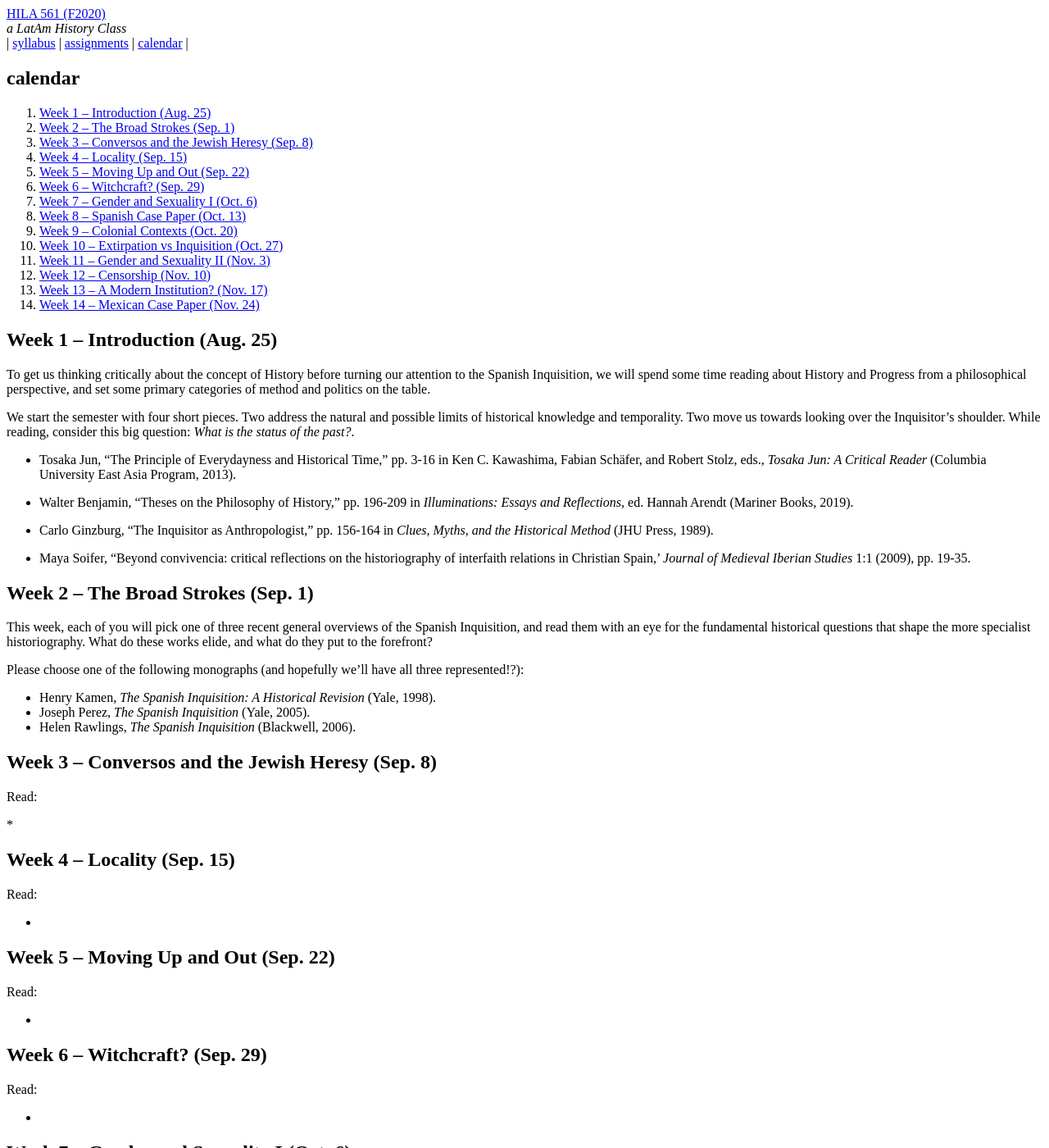
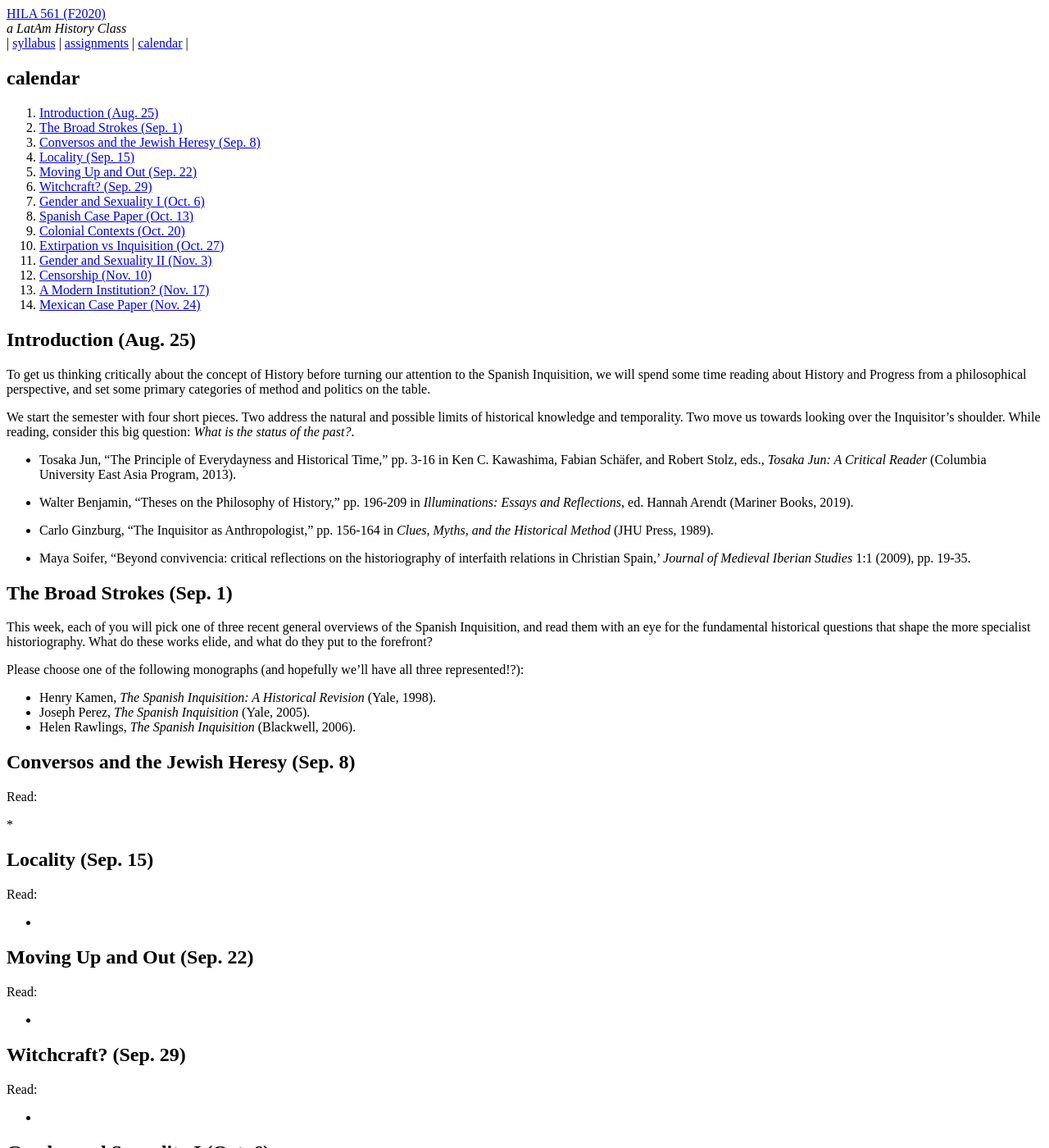
Before and after one commit to chadblack/561-Inquisition, a Jekyll site: the page built from calendar.md, in a window 1280 px wide and 1400 px high. Shown: the whole window at 82% size. Built offline with Jekyll 4.4.1, drawn with Linux system fonts in a browser that asks for light colours; some web fonts are replaced; some of the changed text lies outside the part shown.

Commit message:
week labels weak

```diff
--- a/calendar.md
+++ b/calendar.md
@@ -9,7 +9,7 @@ title: calendar
 1. week
 {:toc}
 
-## Week 1 -- Introduction (Aug. 25)
+## Introduction (Aug. 25)
 
 To get us thinking critically about the concept of History before turning our
 attention to the Spanish Inquisition, we will spend some time reading about
@@ -36,7 +36,7 @@ question: *What is the status of the past?*.
   of interfaith relations in Christian Spain,' *Journal of Medieval Iberian
   Studies* 1:1 (2009), pp. 19-35.
 
-## Week 2 -- The Broad Strokes (Sep. 1)
+## The Broad Strokes (Sep. 1)
 
 This week, each of you will pick one of three recent general overviews of the
 Spanish Inquisition, and read them with an eye for the fundamental historical
@@ -50,81 +50,81 @@ three represented!?):
 * Joseph Perez, *The Spanish Inquisition* (Yale, 2005).
 * Helen Rawlings, *The Spanish Inquisition* (Blackwell, 2006).
 
-## Week 3 -- Conversos and the Jewish Heresy (Sep. 8)
+## Conversos and the Jewish Heresy (Sep. 8)
 
 Read:
 
 *
 
 
-## Week 4 -- Locality (Sep. 15)
+## Locality (Sep. 15)
 
 Read:
 
 *
 
-## Week 5 -- Moving Up and Out (Sep. 22)
+## Moving Up and Out (Sep. 22)
 
 Read:
 
 *
 
 
-## Week 6 -- Witchcraft? (Sep. 29)
+## Witchcraft? (Sep. 29)
 
 Read:
 
 *
 
 
-## Week 7 -- Gender and Sexuality I (Oct. 6)
+## Gender and Sexuality I (Oct. 6)
 
 Read:
 
 *
 
 
-## Week 8 -- Spanish Case Paper (Oct. 13)
+## Spanish Case Paper (Oct. 13)
 
 Read:
 
 *
 
 
-## Week 9 -- Colonial Contexts (Oct. 20)
+## Colonial Contexts (Oct. 20)
 
 Read:
 
 *
 
 
-## Week 10 -- Extirpation vs Inquisition (Oct. 27)
+## Extirpation vs Inquisition (Oct. 27)
 
 Read:
 
 *
 
 
-## Week 11 -- Gender and Sexuality II (Nov. 3)
+## Gender and Sexuality II (Nov. 3)
 
 * Zeb Tortorici, *Sins Against Nature: Sex & Archives in Colonial New Spain*
   (Duke: 2018)
 
-## Week 12 -- Censorship (Nov. 10)
+## Censorship (Nov. 10)
 
 Read:
 
 *
 
 
-## Week 13 -- A Modern Institution?  (Nov. 17)
+## A Modern Institution?  (Nov. 17)
 
 Read:
 
 *
 
 
-## Week 14 -- Mexican Case Paper (Nov. 24)
+## Mexican Case Paper (Nov. 24)
 
 Read:
 
```
